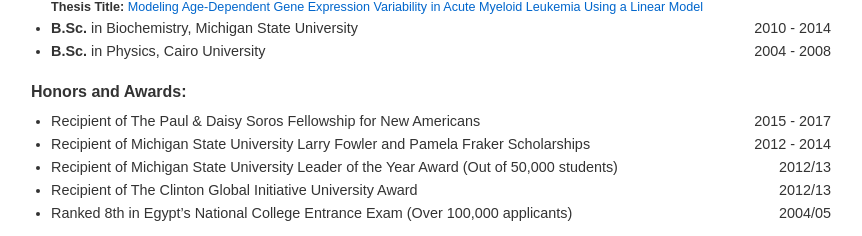
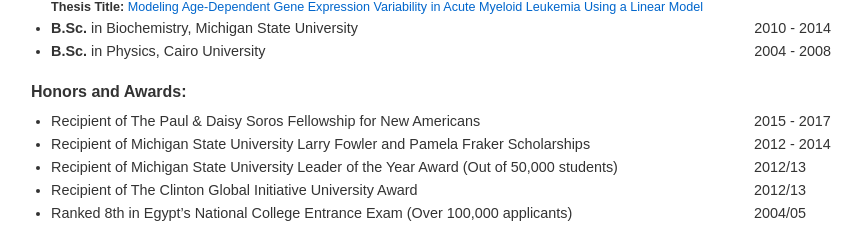
Before and after one commit to raeufroushangar/raeufroushangar.com, a Jekyll site: the page built from index.html, in a window 1280 px wide. Shown: the part 919-1155 px from the top of the page, without its empty margins (209-1071 px from the left). Built offline with Jekyll 4.4.1, drawn with Linux system fonts in a browser that asks for light colours.

Commit message:
Updated CSS for date alignment and added JavaScript for email reveal

```diff
--- a/assets/css/style.css
+++ b/assets/css/style.css
@@ -1,3 +1,4 @@
+/* assets/css/style.css */
 body {
   font-family: Arial, sans-serif;
   line-height: 1.6;
@@ -20,6 +21,7 @@ body {
 
 a {
   color: #0066cc;
+  text-decoration: none;
 }
 
 a:hover {
@@ -40,3 +42,10 @@ body {
 nav a:hover {
   color: #0066cc;
 }
+
+.award-date {
+  float: right;
+  width: 77px; /* Adjust width for alignment */
+  text-align: left; /* Align text to the left within the block */
+  padding-right: 0px; /* Add padding if necessary for fine-tuning */
+}
--- /dev/null
+++ b/assets/js/scripts.js
@@ -0,0 +1,5 @@
+// assets/js/scripts.js
+document.getElementById("email-link").addEventListener("click", function() {
+    this.innerHTML = "<strong>email:</strong> rroushangar19@gmail.com";
+    this.style.textDecoration = "none";
+});
--- a/index.html
+++ b/index.html
@@ -2,11 +2,8 @@
 layout: default
 title: Home
 ---
-<style>
-  a {
-    text-decoration: none;
-  }
-</style>
+<link rel="stylesheet" href="/assets/css/style.css">
+<script src="/assets/js/scripts.js" defer></script>
 
 <div style="text-align: center; margin-bottom: 40px;">
   <br>
@@ -77,29 +74,22 @@ title: Home
 <ul style="margin-top: 0; list-style-type: disc; padding-left: 20px; font-size: 0.9em;">
   <li>
     <span>Recipient of The Paul & Daisy Soros Fellowship for New Americans</span>
-    <span style="float: right;">2015 - 2017</span>
+    <span class="award-date">2015 - 2017</span>
   </li>
   <li>
     <span>Recipient of Michigan State University Larry Fowler and Pamela Fraker Scholarships</span>
-    <span style="float: right;">2012 - 2014</span>
+    <span class="award-date">2012 - 2014</span>
   </li>
   <li>
     <span>Recipient of Michigan State University Leader of the Year Award (Out of 50,000 students)</span>
-    <span style="float: right;">2012/13</span>
+    <span class="award-date">2012/13</span>
   </li>
   <li>
     <span>Recipient of The Clinton Global Initiative University Award</span>
-    <span style="float: right;">2012/13</span>
+    <span class="award-date">2012/13</span>
   </li>
   <li>
     <span>Ranked 8th in Egypt’s National College Entrance Exam (Over 100,000 applicants)</span>
-    <span style="float: right;">2004/05</span>
+    <span class="award-date">2004/05</span>
   </li>
 </ul>
-
-<script>
-  document.getElementById("email-link").addEventListener("click", function() {
-    this.innerHTML = "<strong>email:</strong> rroushangar19@gmail.com";
-    this.style.textDecoration = "none";
-  });
-</script>
```
Lines whose indentation alone changed are shown as unchanged.
